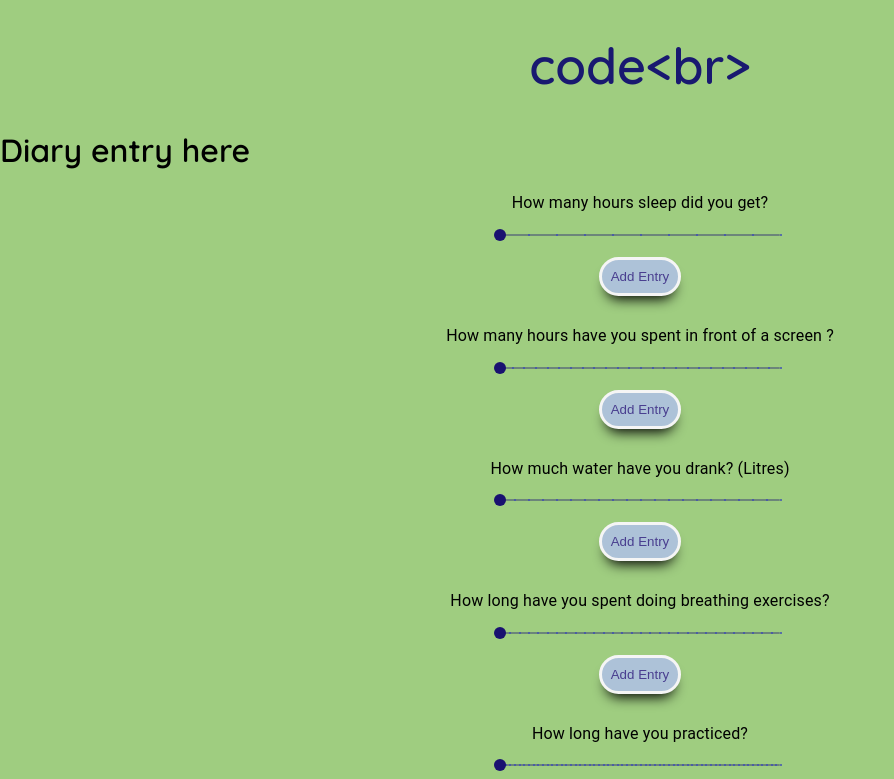
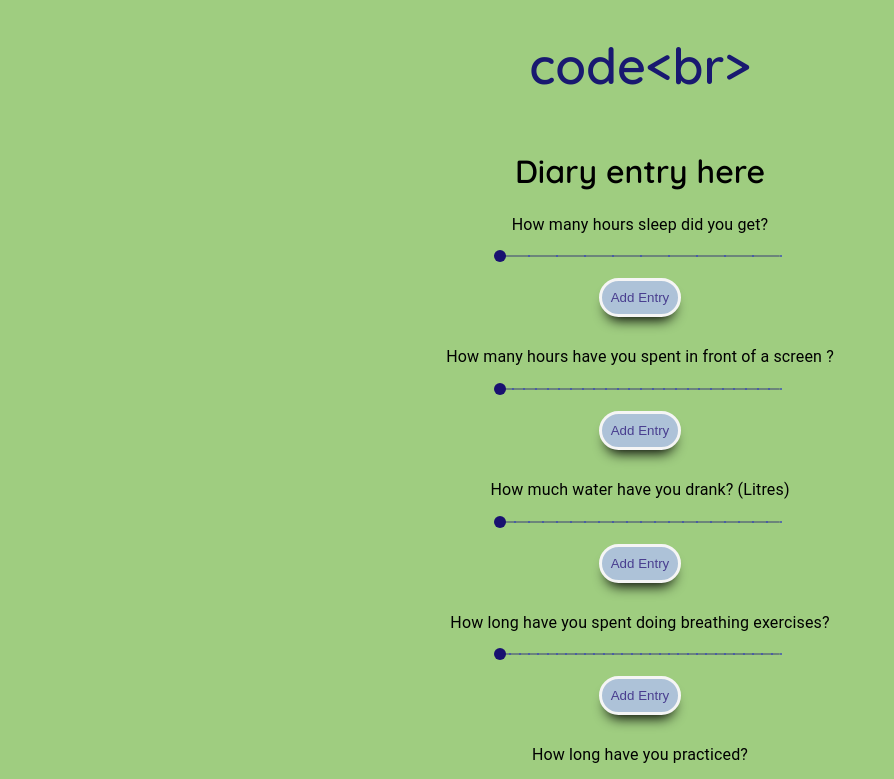
Before and after one commit to fatpav/code-br-, a React (Create React App) app in the folder code_br_client_side/: page /new in a window 1280 px wide. Shown: the top 779 px of the page, without its empty margins (0-894 px from the left). Built offline with nearby package versions, Linux system fonts and the light colour scheme; no server answers.

Commit message:
styled / centred DiaryForm component

```diff
--- a/code_br_client_side/src/components/Inputs/DiaryForm.js
+++ b/code_br_client_side/src/components/Inputs/DiaryForm.js
@@ -12,6 +12,7 @@ const DiaryForm = ({diary, handleUpdate}) => {
 
     return (
         <>
+        <div className="slidercenter">
             <h1>Diary entry here</h1>
                 <Sleep diary={diary} handleUpdate={(property, value)=>handleUpdate(property, value)}/>
                 <ScreenTime diary={diary} handleUpdate={(property, value)=>handleUpdate(property, value)}/>
@@ -21,6 +22,7 @@ const DiaryForm = ({diary, handleUpdate}) => {
                 {/* <Link
                     to='/'> <button>Home</button>
                 </Link> */}
+        </div>
         </>
         )
 }
```
Also changed, not shown: 1 other file (tests, documents, lock files or other folders). Lines whose indentation alone changed are shown as unchanged.
